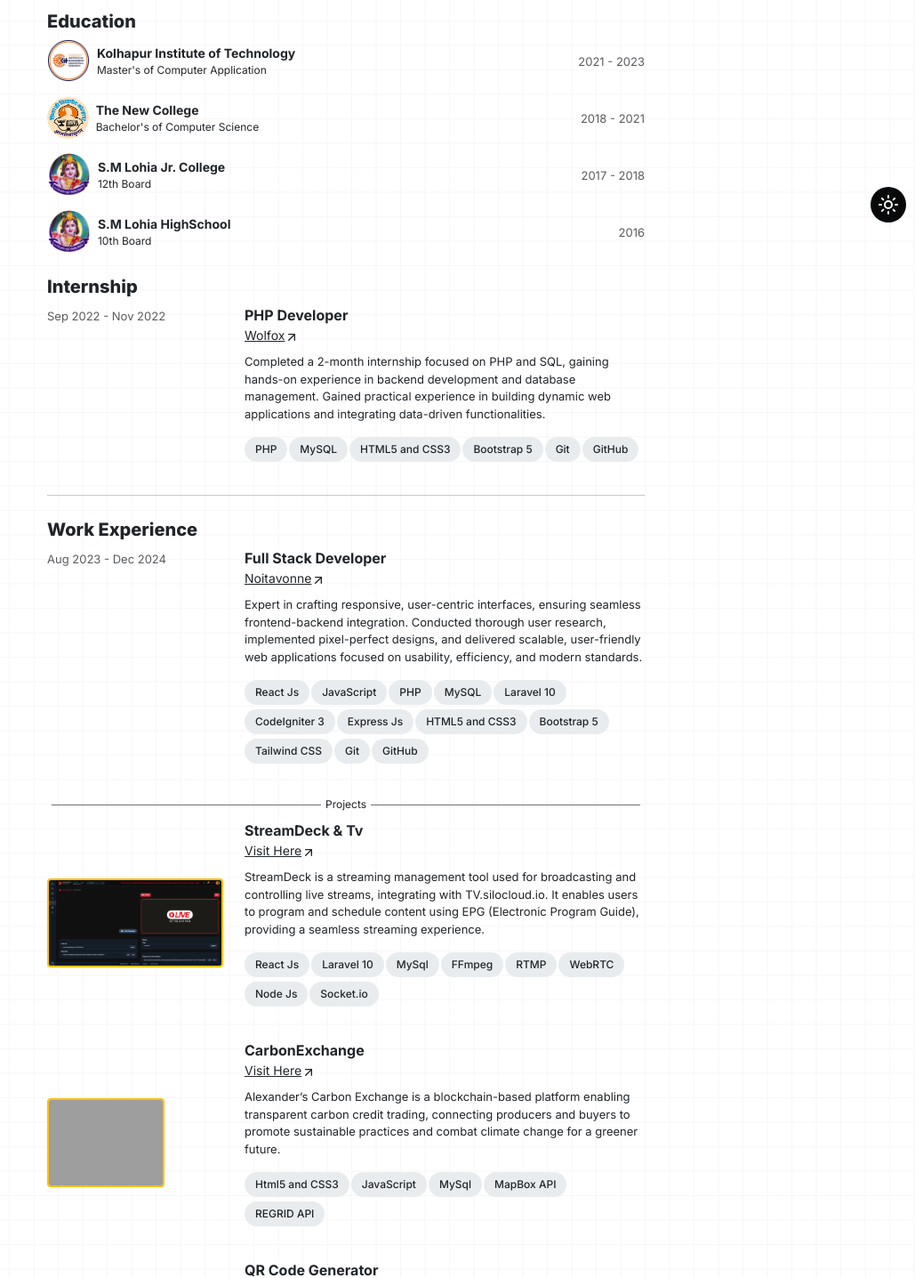
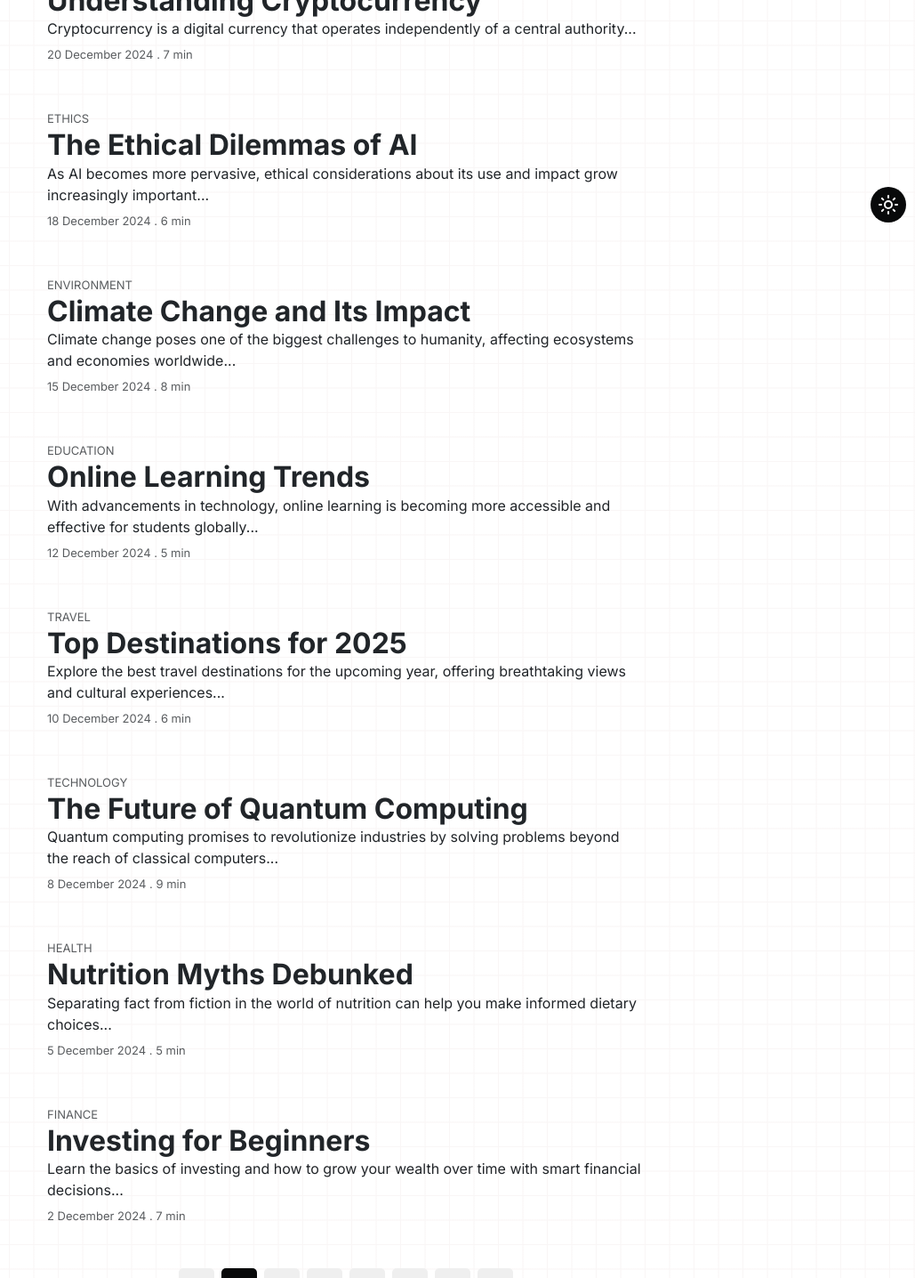
Before and after one commit to PrathameshBelvalkar/New-portFolio, a React (Vite) app: page /blog in a window 1280 px wide. Shown: the part 540-1976 px from the top of the page at 89% size, without its empty margins (251-1280 px from the left). Built offline with nearby package versions, Linux system fonts and the light colour scheme; grey boxes are pictures that could not be loaded.

Commit message:
added routing and stories

```diff
--- a/package.json
+++ b/package.json
@@ -15,6 +15,7 @@
     "motion": "^11.15.0",
     "react": "^18.3.1",
     "react-dom": "^18.3.1",
+    "react-router-dom": "^7.1.1",
     "react-toastify": "^11.0.2",
     "reactstrap": "^9.2.3"
   },
--- a/src/App.jsx
+++ b/src/App.jsx
@@ -1,29 +1,16 @@
-import React from 'react'
-import "./assets/css/global.css"
-import Hero from './components/Hero'
-import Aboutus from './components/Aboutus'
-import Education from './components/Education'
-import WorkExperience from './components/WorkExperience'
-import ContactUs from './components/ContactUs'
-import InternShip from './components/InternShip'
-import PersonalLinks from './components/PersonalLinks'
-import PersonalLinkDown from './components/PersonalLinkDown'
-import ThemeSwitch from './components/ThemeSwitch'
-import { ToastContainer, toast } from 'react-toastify';
-import 'react-toastify/dist/ReactToastify.css';
+import React from 'react';
+import { Route, Routes } from 'react-router-dom';
+import Home from './pages/Home';
+import Layout from './layout';
+import Blog from './pages/Blog';
+
 export default function App() {
   return (
-    <main className='portfolio-main'>
-      <ToastContainer hideProgressBar pauseOnHover={false} autoClose={3000} closeButton={false} />
-      <Hero />
-      <Aboutus />
-      <Education />
-      <PersonalLinks />
-      <PersonalLinkDown />
-      <InternShip />
-      <WorkExperience />
-      <ContactUs />
-      <ThemeSwitch />
-    </main>
-  )
+    <Routes>
+      <Route path="/" element={<Layout />}>
+        <Route index element={<Home />} />
+        <Route path='/blog' element={<Blog />} />
+      </Route>
+    </Routes>
+  );
 }
--- a/src/assets/css/global.css
+++ b/src/assets/css/global.css
@@ -302,3 +302,34 @@
         display: none;
     }
 }
+
+/* **************** Blog CSS **************** */
+.category-span {
+    font-size: 13px;
+}
+
+.blog-parent {
+    cursor: pointer;
+}
+
+.blog-parent:hover h2 {
+    text-decoration: underline;
+    transition: all 0.5s ease-in-out;
+}
+
+.pagination-button {
+    height: 40px;
+    width: 40px;
+    border-radius: 5px;
+    display: flex;
+    justify-content: center;
+    align-items: center;
+    font-size: 14px;
+    border: none;
+    outline: none;
+}
+
+.pagination-button.pagination-current {
+    background-color: var(--primary-color);
+    color: var(--background-color);
+}
--- a/src/components/PersonalLinkDown.jsx
+++ b/src/components/PersonalLinkDown.jsx
@@ -1,5 +1,5 @@
 import React, { useContext, useState, useEffect, useRef } from "react";
-import { Github, Linkedin, Mail, Moon, Paperclip, Sun } from "lucide-react";
+import { BookText, Github, Linkedin, Moon, Paperclip, Sun } from "lucide-react";
 import { Tooltip } from "reactstrap";
 import { ThemeContext } from "../context/ThemeContext";
 
@@ -83,11 +83,9 @@
             />
             <IconWithTooltip
                 id="mail-small"
-                icon={() => <Mail strokeWidth={1.25} />}
+                icon={() => <BookText strokeWidth={1.25} />}
                 tooltipText="Mail"
-                onClick={() =>
-                    window.open("mailto:pprathameshbelvalkar544@gmail.com", "_blank")
-                }
+                onClick={() => window.open('/blog', '_blank')}
             />
             <IconWithTooltip
                 id="download-small"
--- a/src/components/PersonalLinks.jsx
+++ b/src/components/PersonalLinks.jsx
@@ -1,5 +1,5 @@
 import React, { useState } from 'react';
-import { Github, Instagram, Linkedin, Mail, Paperclip } from 'lucide-react';
+import { BookText, Github, Instagram, Linkedin, Mail, Paperclip } from 'lucide-react';
 import { Tooltip } from 'reactstrap'; // Import Tooltip from reactstrap
 
 // Reusable Tooltip Component
@@ -47,6 +47,12 @@
                 onClick={() => window.open('https://www.linkedin.com/in/prathamesh-belvalkar-83b72a267/', '_blank')}
             />
             <IconWithTooltip
+                id="stories"
+                icon={(props) => <BookText {...props} />}
+                tooltipText="Stories"
+                onClick={() => window.open('/blog', '_blank')}
+            />
+            <IconWithTooltip
                 id="mail"
                 icon={(props) => <Mail {...props} />}
                 tooltipText="Mail"
--- /dev/null
+++ b/src/layout/index.jsx
@@ -0,0 +1,15 @@
+import React from 'react'
+import { Outlet } from 'react-router-dom'
+import { ToastContainer } from 'react-toastify'
+import "../assets/css/global.css"
+import 'react-toastify/dist/ReactToastify.css'
+import ThemeSwitch from '../components/ThemeSwitch'
+export default function Layout() {
+    return (
+        <main className='portfolio-main'>
+            <ToastContainer hideProgressBar pauseOnHover={false} autoClose={3000} closeButton={false} />
+            <Outlet />
+            <ThemeSwitch />
+        </main>
+    )
+}
--- a/src/main.jsx
+++ b/src/main.jsx
@@ -3,10 +3,14 @@
 import App from './App.jsx'
 import 'bootstrap/dist/css/bootstrap.min.css';
 import ThemeProvider from './context/ThemeContext.jsx';
+import { BrowserRouter } from "react-router-dom";
+
 createRoot(document.getElementById('root')).render(
   <StrictMode>
     <ThemeProvider>
-      <App />
+      <BrowserRouter>
+        <App />
+      </BrowserRouter>
     </ThemeProvider>
   </StrictMode>,
 )
--- /dev/null
+++ b/src/pages/Blog.jsx
@@ -0,0 +1,106 @@
+import { ChevronLeft, ChevronRight } from 'lucide-react';
+import React from 'react';
+
+const blogData = [
+    {
+        category: "TECHNOLOGY",
+        title: "AI in Everyday Life",
+        description: "Artificial intelligence is reshaping how we interact with technology daily, from smart assistants to recommendation systems...",
+        date: "25 December 2024",
+        readTime: "5 min"
+    },
+    {
+        category: "HEALTH",
+        title: "The Benefits of Regular Exercise",
+        description: "Exercise not only keeps you fit but also boosts mental health and overall well-being...",
+        date: "22 December 2024",
+        readTime: "4 min"
+    },
+    {
+        category: "FINANCE",
+        title: "Understanding Cryptocurrency",
+        description: "Cryptocurrency is a digital currency that operates independently of a central authority...",
+        date: "20 December 2024",
+        readTime: "7 min"
+    },
+    {
+        category: "ETHICS",
+        title: "The Ethical Dilemmas of AI",
+        description: "As AI becomes more pervasive, ethical considerations about its use and impact grow increasingly important...",
+        date: "18 December 2024",
+        readTime: "6 min"
+    },
+    {
+        category: "ENVIRONMENT",
+        title: "Climate Change and Its Impact",
+        description: "Climate change poses one of the biggest challenges to humanity, affecting ecosystems and economies worldwide...",
+        date: "15 December 2024",
+        readTime: "8 min"
+    },
+    {
+        category: "EDUCATION",
+        title: "Online Learning Trends",
+        description: "With advancements in technology, online learning is becoming more accessible and effective for students globally...",
+        date: "12 December 2024",
+        readTime: "5 min"
+    },
+    {
+        category: "TRAVEL",
+        title: "Top Destinations for 2025",
+        description: "Explore the best travel destinations for the upcoming year, offering breathtaking views and cultural experiences...",
+        date: "10 December 2024",
+        readTime: "6 min"
+    },
+    {
+        category: "TECHNOLOGY",
+        title: "The Future of Quantum Computing",
+        description: "Quantum computing promises to revolutionize industries by solving problems beyond the reach of classical computers...",
+        date: "8 December 2024",
+        readTime: "9 min"
+    },
+    {
+        category: "HEALTH",
+        title: "Nutrition Myths Debunked",
+        description: "Separating fact from fiction in the world of nutrition can help you make informed dietary choices...",
+        date: "5 December 2024",
+        readTime: "5 min"
+    },
+    {
+        category: "FINANCE",
+        title: "Investing for Beginners",
+        description: "Learn the basics of investing and how to grow your wealth over time with smart financial decisions...",
+        date: "2 December 2024",
+        readTime: "7 min"
+    }
+];
+
+export default function Blog() {
+    return (
+        <div className='stories'>
+            <h1 className='display-4 fw-bold m-0'>Stories</h1>
+            <span className='text-muted'>27 December 2024 . {blogData.length} stories</span>
+            <div className="blog-list mt-5">
+                {blogData.map((blog, index) => (
+                    <div key={index} className='blog-parent mb-5'>
+                        <span className='text-muted category-span'>{blog.category}</span>
+                        <h2 className='m-0 fw-bold'>{blog.title}</h2>
+                        <p className='m-0 mb-1'>{blog.description}</p>
+                        <span className='text-muted category-span'>{blog.date} . {blog.readTime}</span>
+                    </div>
+                ))}
+            </div>
+            <div className='mt-3'>
+                <div className='d-flex justify-content-center gap-2 mb-2'>
+                    <button className='pagination-previous pagination-button'><ChevronLeft /></button>
+                    <button className='pagination-current pagination-button'>1</button>
+                    <button className='pagination-number pagination-button'>2</button>
+                    <button className='pagination-number pagination-button'>3</button>
+                    <button className='pagination-number pagination-button'>4</button>
+                    <button className='pagination-dots pagination-button'>...</button>
+                    <button className='pagination-number pagination-button'>10</button>
+                    <button className='pagination-next pagination-button'><ChevronRight /></button>
+                </div>
+            </div>
+        </div>
+    );
+}
--- /dev/null
+++ b/src/pages/Home.jsx
@@ -0,0 +1,23 @@
+import React from 'react'
+import Hero from '../components/Hero'
+import Aboutus from '../components/Aboutus'
+import Education from '../components/Education'
+import PersonalLinks from '../components/PersonalLinks'
+import PersonalLinkDown from '../components/PersonalLinkDown'
+import InternShip from '../components/InternShip'
+import WorkExperience from '../components/WorkExperience'
+import ContactUs from '../components/ContactUs'
+export default function Home() {
+    return (
+        <>
+            <Hero />
+            <Aboutus />
+            <Education />
+            <PersonalLinks />
+            <PersonalLinkDown />
+            <InternShip />
+            <WorkExperience />
+            <ContactUs />
+        </>
+    )
+}
```
Also changed, not shown: 1 other file (tests, documents, lock files or other folders).
